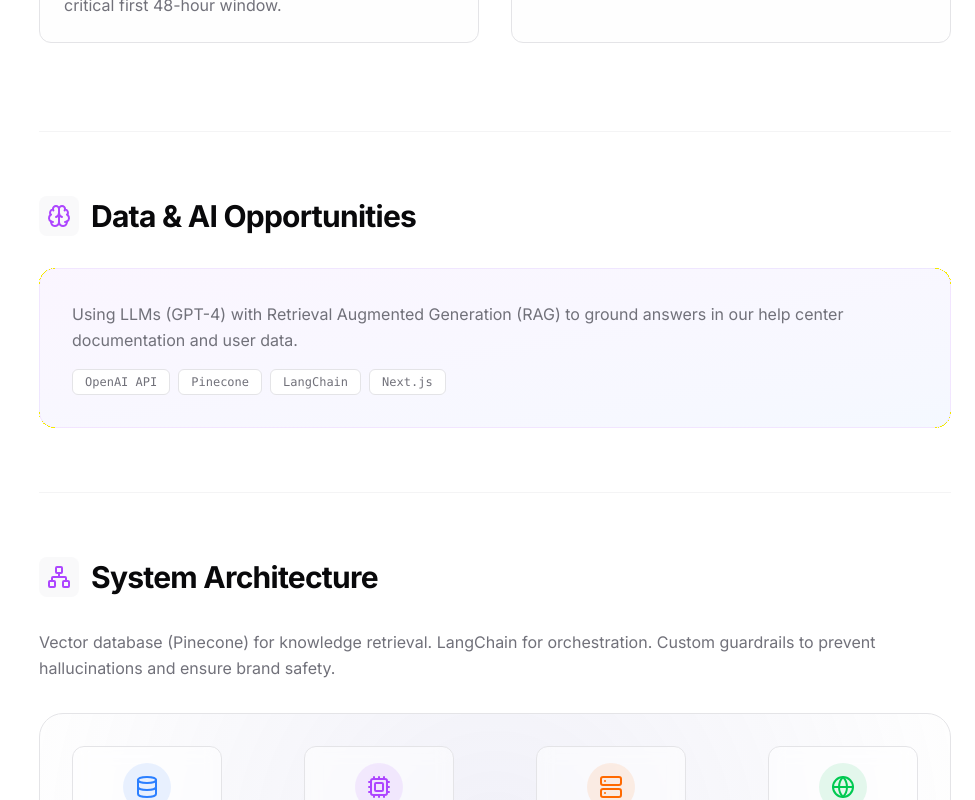
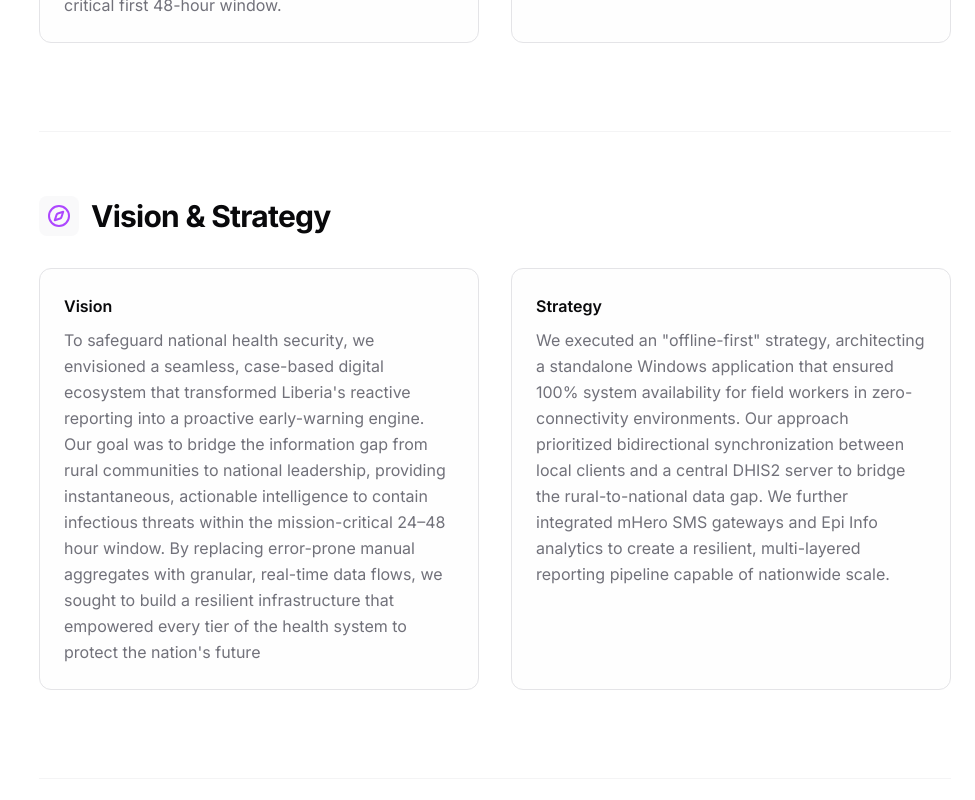
Before and after one commit to abdoulayebinta/my-portfolio, a Next.js app in the folder frontend/: page /case-studies/generative-customer-support in a window 1280 px wide. Shown: the part 1380-2180 px from the top of the page, without its empty margins (305-1280 px from the left). Built offline with nearby package versions, Linux system fonts and the light colour scheme.

Commit message:
Add Vision and Strategy section

```diff
--- a/frontend/app/case-studies/[slug]/page.tsx
+++ b/frontend/app/case-studies/[slug]/page.tsx
@@ -6,7 +6,7 @@ import { caseStudies } from "@/lib/data";
 import { Navbar } from "@/components/navbar";
 import { Footer } from "@/components/footer";
 import { Button } from "@/components/ui/button";
-import { ArrowLeft, ArrowRight, Target, Lightbulb, CheckCircle, TrendingUp, Brain, Network, AlertTriangle, Users } from "lucide-react";
+import { ArrowLeft, ArrowRight, Target, Lightbulb, CheckCircle, TrendingUp, Brain, Network, AlertTriangle, Users, Compass } from "lucide-react";
 import Link from "next/link";
 import { CaseStudyHeader } from "@/components/case-study/header";
 import { CaseStudySection } from "@/components/case-study/section";
@@ -57,7 +57,7 @@ export default function CaseStudyPage() {
               {[
                 { id: "context", label: "Context & Problem" },
                 { id: "vision", label: "Opportunity & Market" },
-                { id: "strategy", label: "Strategy & Product" },
+                { id: "strategy", label: "Vision & Strategy" },
                 { id: "ai", label: "Data & AI" },
                 { id: "system", label: "System Architecture" },
                 { id: "tradeoffs", label: "Tradeoffs" },
@@ -101,6 +101,19 @@ export default function CaseStudyPage() {
                 <div className="bg-secondary/10 p-6 rounded-xl border border-border">
                   <h3 className="font-semibold text-foreground mb-2">The Market</h3>
                   <p>The solution was engineered to scale across a nationwide infrastructure of 745 health facilities, 90 districts, and 15 counties. It targeted a high-stakes user base of District Surveillance Officers and laboratory technicians, aiming for an 85% digital reporting rate. Delivery required aligning a complex ecosystem of global partners, including the WHO, CDC, and USAID, to build a sustainable, national-scale health engine for the entire population.</p>
+                </div>
+              </div>
+            </CaseStudySection>
+
+            <CaseStudySection id="strategy" title="Vision & Strategy" icon={<Compass size={24} />}>
+              <div className="grid grid-cols-1 md:grid-cols-2 gap-8 mb-6">
+                <div className="bg-secondary/10 p-6 rounded-xl border border-border">
+                  <h3 className="font-semibold text-foreground mb-2">Vision</h3>
+                  <p>To safeguard national health security, we envisioned a seamless, case-based digital ecosystem that transformed Liberia's reactive reporting into a proactive early-warning engine. Our goal was to bridge the information gap from rural communities to national leadership, providing instantaneous, actionable intelligence to contain infectious threats within the mission-critical 24–48 hour window. By replacing error-prone manual aggregates with granular, real-time data flows, we sought to build a resilient infrastructure that empowered every tier of the health system to protect the nation's future</p>
+                </div>
+                <div className="bg-secondary/10 p-6 rounded-xl border border-border">
+                  <h3 className="font-semibold text-foreground mb-2">Strategy</h3>
+                  <p>We executed an "offline-first" strategy, architecting a standalone Windows application that ensured 100% system availability for field workers in zero-connectivity environments. Our approach prioritized bidirectional synchronization between local clients and a central DHIS2 server to bridge the rural-to-national data gap. We further integrated mHero SMS gateways and Epi Info analytics to create a resilient, multi-layered reporting pipeline capable of nationwide scale.</p>
                 </div>
               </div>
             </CaseStudySection>
```
